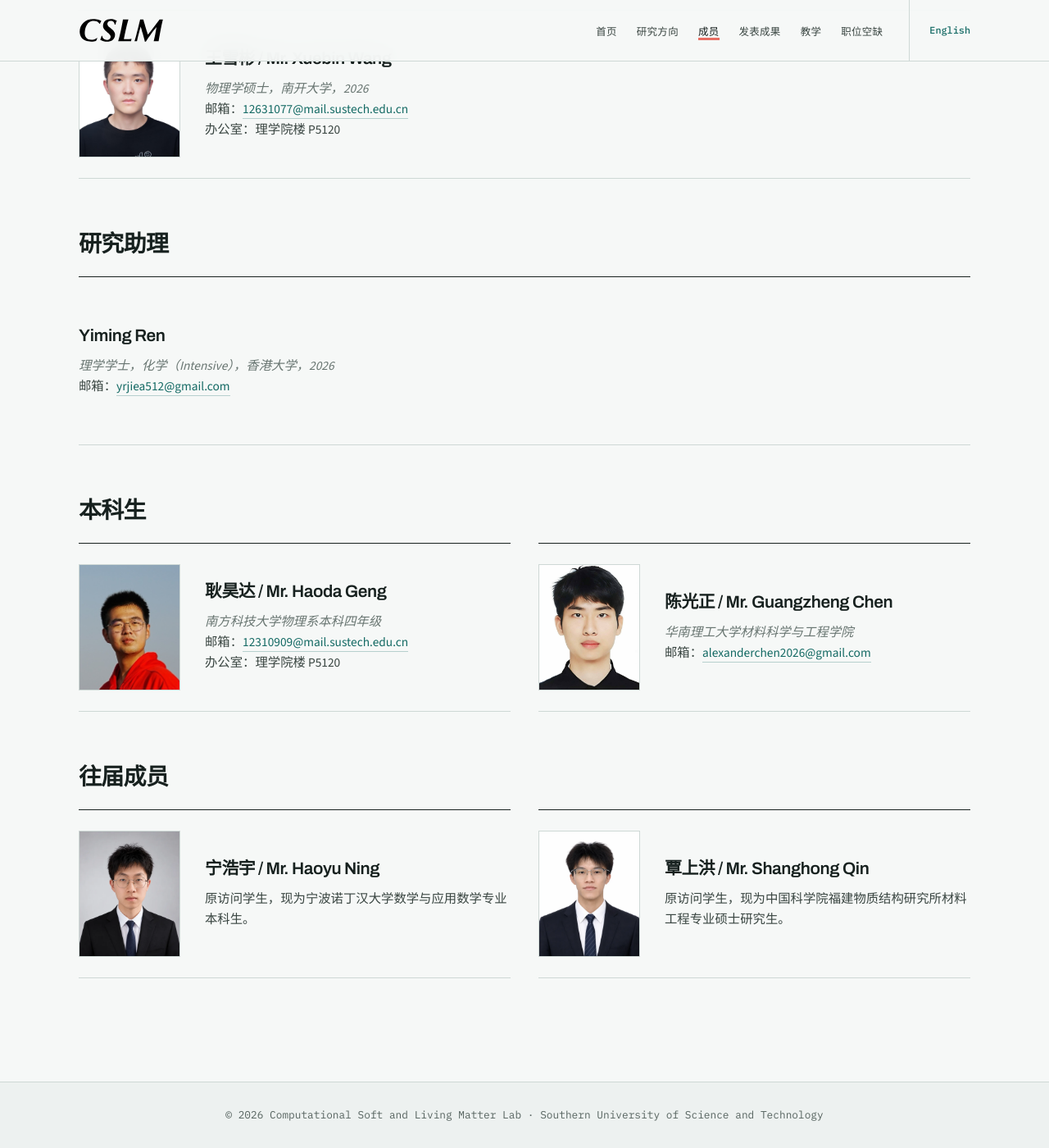
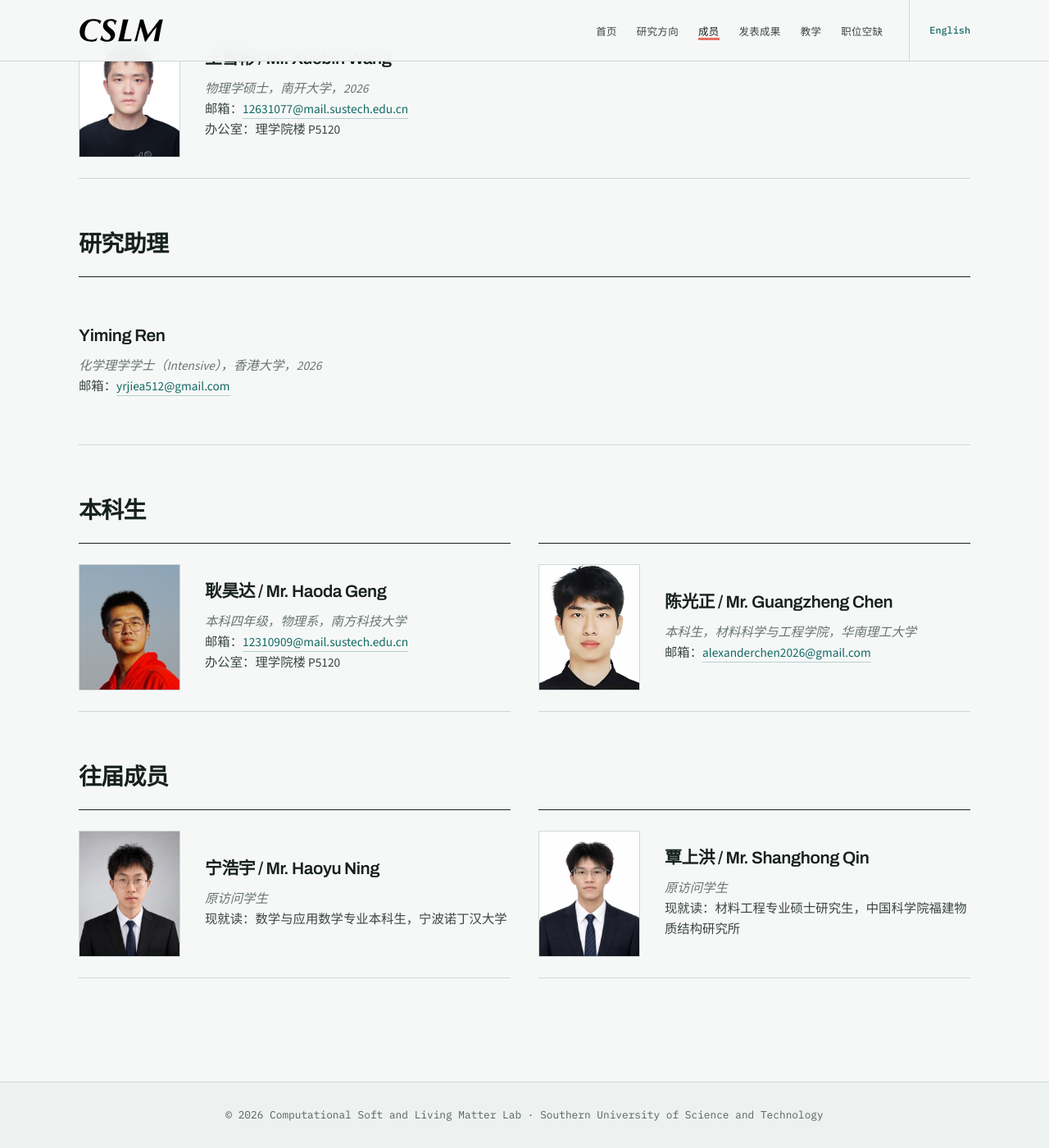
Before and after one commit to xxialab/xxialab.github.io, a Jekyll site: the page built from zh/people.html, in a window 1280 px wide and 1400 px high, scrolled down 1304 px. Shown: the whole window at 82% size. Built offline with Jekyll 4.4.1, drawn with Linux system fonts in a browser that asks for light colours.

Commit message:
Unify member descriptions into consistent information lines

```diff
--- a/zh/people.html
+++ b/zh/people.html
@@ -109,7 +109,7 @@ permalink: /zh/people.html
           <div>
             <h3>Yiming Ren</h3>
             <p>
-              <em>理学学士，化学（Intensive），香港大学，2026</em><br>
+              <em>化学理学学士（Intensive），香港大学，2026</em><br>
               邮箱：<a href="mailto:yrjiea512@gmail.com">yrjiea512@gmail.com</a>
             </p>
           </div>
@@ -126,7 +126,7 @@ permalink: /zh/people.html
           <div>
             <h3>耿昊达 / Mr. Haoda Geng</h3>
             <p>
-              <em>南方科技大学物理系本科四年级</em><br>
+              <em>本科四年级，物理系，南方科技大学</em><br>
               邮箱：<a href="mailto:12310909@mail.sustech.edu.cn">12310909@mail.sustech.edu.cn</a><br>
               办公室：理学院楼 P5120
             </p>
@@ -138,7 +138,7 @@ permalink: /zh/people.html
           <div>
             <h3>陈光正 / Mr. Guangzheng Chen</h3>
             <p>
-              <em>华南理工大学材料科学与工程学院</em><br>
+              <em>本科生，材料科学与工程学院，华南理工大学</em><br>
               邮箱：<a href="mailto:alexanderchen2026@gmail.com">alexanderchen2026@gmail.com</a>
             </p>
           </div>
@@ -156,7 +156,8 @@ permalink: /zh/people.html
           <div>
             <h3>宁浩宇 / Mr. Haoyu Ning</h3>
             <p>
-              原访问学生，现为宁波诺丁汉大学数学与应用数学专业本科生。
+              <em>原访问学生</em><br>
+              现就读：数学与应用数学专业本科生，宁波诺丁汉大学
             </p>
           </div>
         </div>
@@ -167,7 +168,8 @@ permalink: /zh/people.html
           <div>
             <h3>覃上洪 / Mr. Shanghong Qin</h3>
             <p>
-              原访问学生，现为中国科学院福建物质结构研究所材料工程专业硕士研究生。
+              <em>原访问学生</em><br>
+              现就读：材料工程专业硕士研究生，中国科学院福建物质结构研究所
             </p>
           </div>
         </div>
```
Also changed, not shown: people.html (+6 -4 lines).
